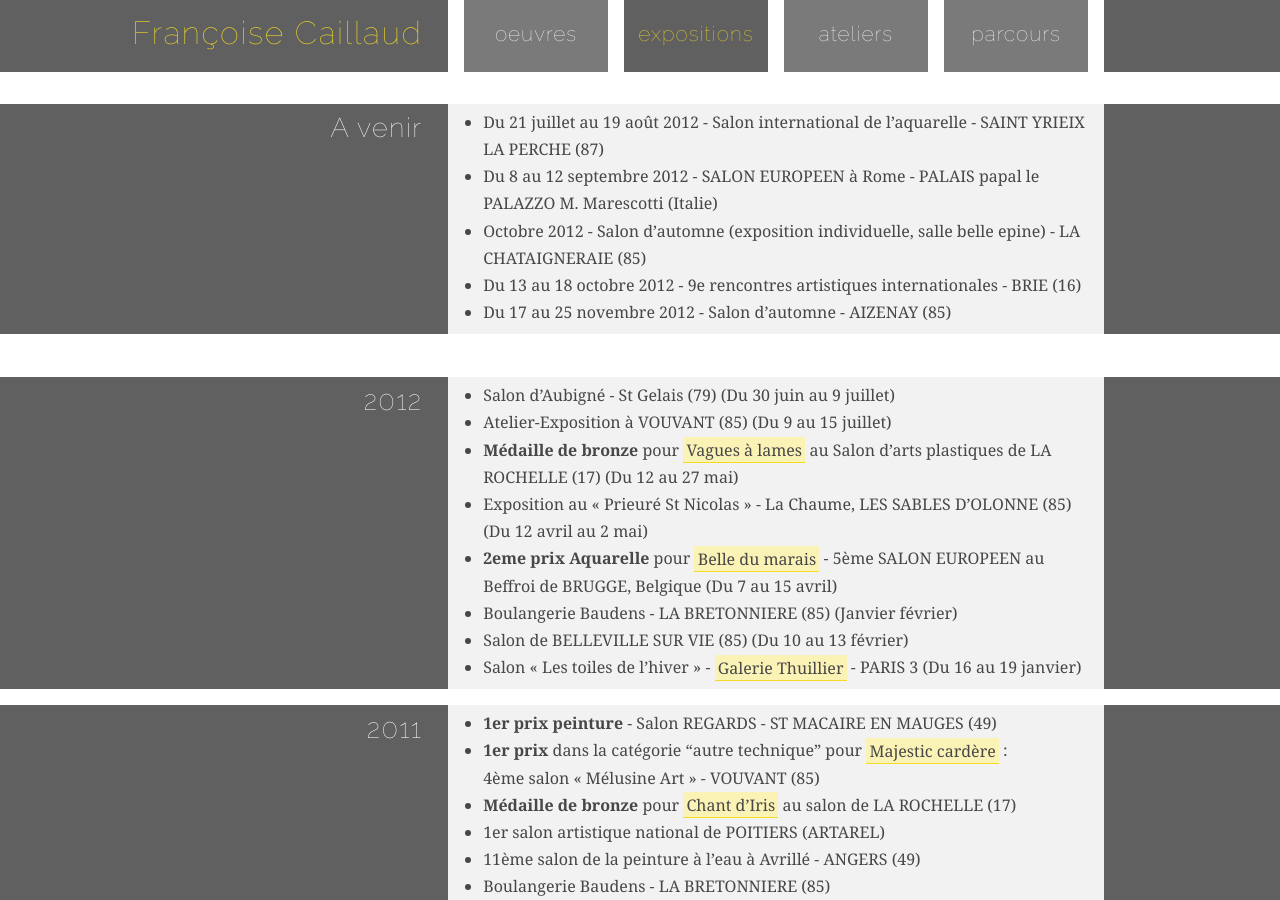
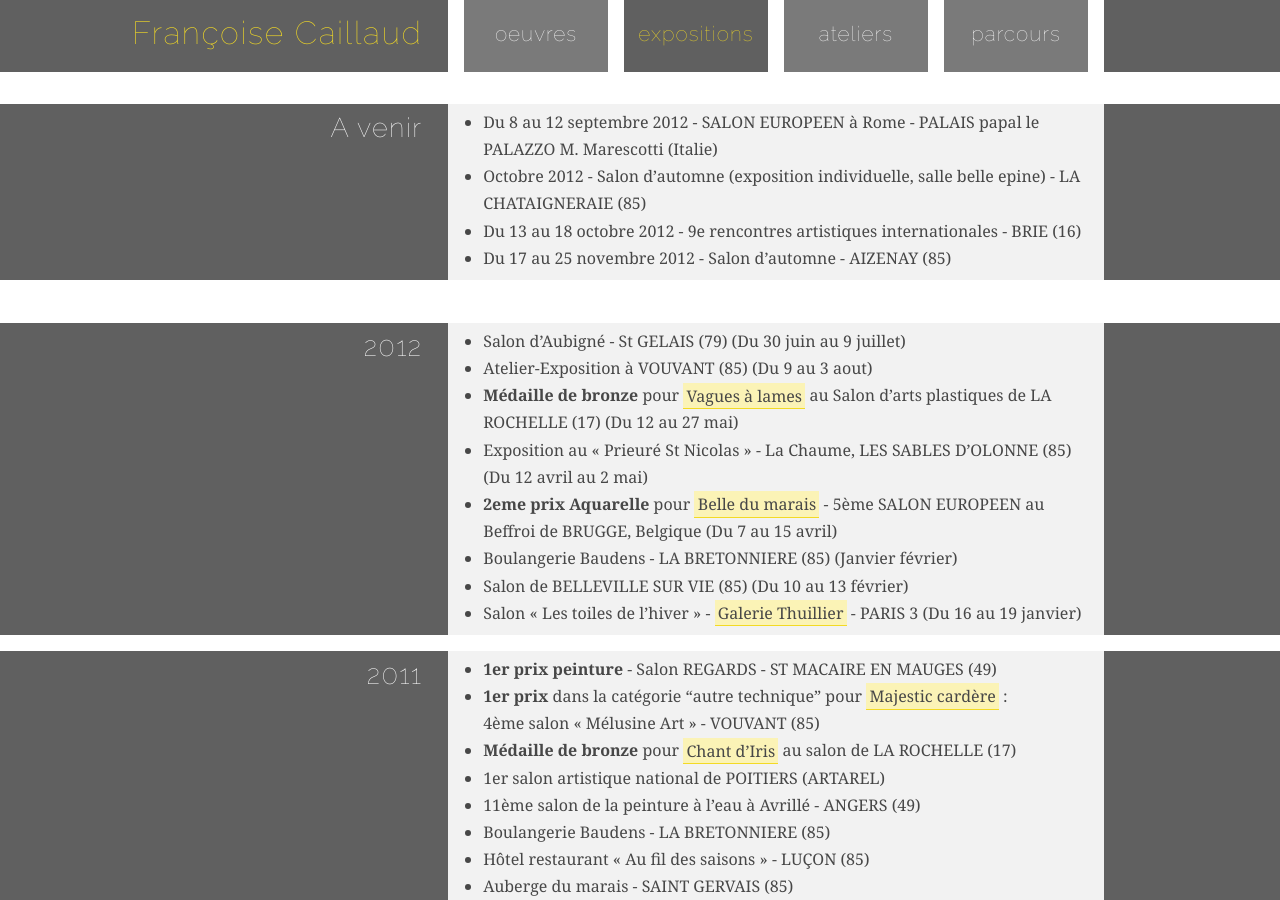
Before and after one commit to farnoux/fcaillaud.fr, a Jekyll site: the page built from expositions/index.html, in a window 1280 px wide and 900 px high. Built offline with Jekyll 4.4.1, drawn with Linux system fonts in a browser that asks for light colours.

Commit message:
Update expos.

```diff
--- a/_includes/expositions/2012.md
+++ b/_includes/expositions/2012.md
@@ -1,6 +1,6 @@
 
-* Salon d’Aubigné - St Gelais (79) (Du 30 juin au 9 juillet)
-* Atelier-Exposition à VOUVANT (85) (Du 9 au 15 juillet)
+* Salon d’Aubigné - St GELAIS (79) (Du 30 juin au 9 juillet)
+* Atelier-Exposition à VOUVANT (85) (Du 9 au 3 aout)
 * **Médaille de bronze** pour [Vagues à lames][2] au Salon d’arts plastiques de LA ROCHELLE (17) (Du 12 au 27 mai)
 * Exposition au « Prieuré St Nicolas » - La Chaume, LES SABLES D'OLONNE (85) (Du 12 avril au 2 mai)
 * **2eme prix Aquarelle** pour [Belle du marais][1] - 5ème SALON EUROPEEN au Beffroi de BRUGGE, Belgique (Du 7 au 15 avril)
--- a/_includes/expositions/soon.md
+++ b/_includes/expositions/soon.md
@@ -1,5 +1,4 @@
 
-* Du 21 juillet au 19 août 2012 - Salon international de l'aquarelle - SAINT YRIEIX LA PERCHE (87)
 * Du 8 au 12 septembre 2012 - SALON EUROPEEN à Rome - PALAIS papal le PALAZZO M.&nbsp;Marescotti (Italie)
 * Octobre 2012 - Salon d’automne (exposition individuelle, salle belle epine) - LA CHATAIGNERAIE (85)
 * Du 13 au 18 octobre 2012 - 9e rencontres artistiques internationales - BRIE (16)
```
Also changed, not shown: _includes/expositions/now.md (+1 -1 lines).
